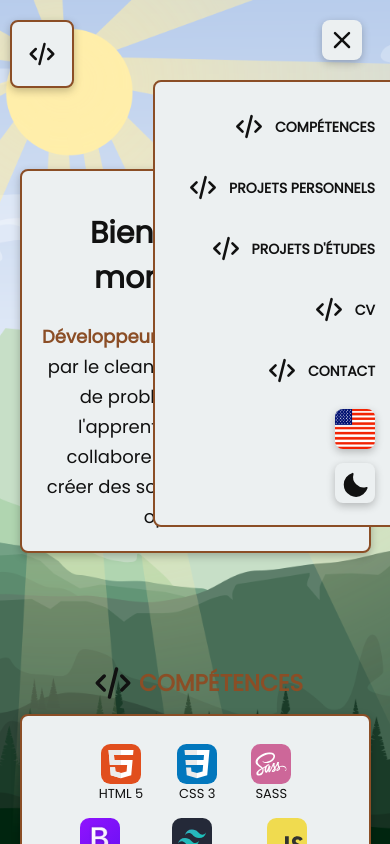
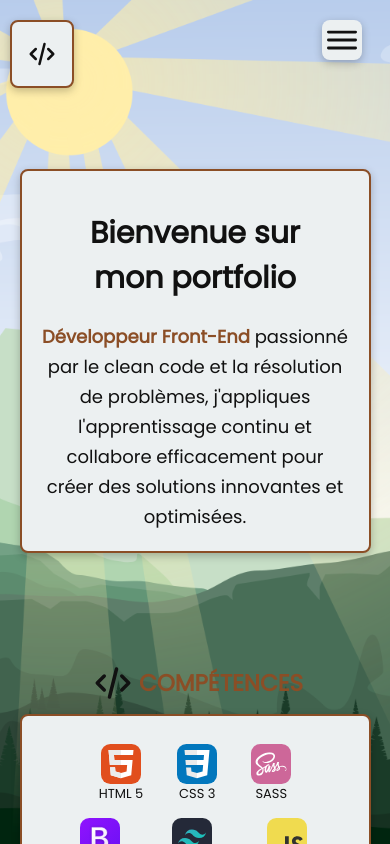
Before and after one commit to PingrisAlexis/portfolio, a React (Create React App) app: page / in a window 390 px wide. Shown: the top 844 px of the page. Built offline with nearby package versions, Linux system fonts and the light colour scheme.

Commit message:
fix navbar trigger

```diff
--- a/src/components/navbar/Navbar.jsx
+++ b/src/components/navbar/Navbar.jsx
@@ -10,9 +10,10 @@ import { ReactSVG } from 'react-svg'
 
 const Navbar = () => {
 
-  const [showNavbar, setShowNavbar] = React.useState(true);
+  const breakpoint = 1100;
+  const isDesktop = window.innerWidth > breakpoint;
+  const [showNavbar, setShowNavbar] = React.useState(isDesktop);
   const [width, setWidth] = React.useState(window.innerWidth);
-  const breakpoint = 1100;
 
   const { t } = useTranslation();
 
```
